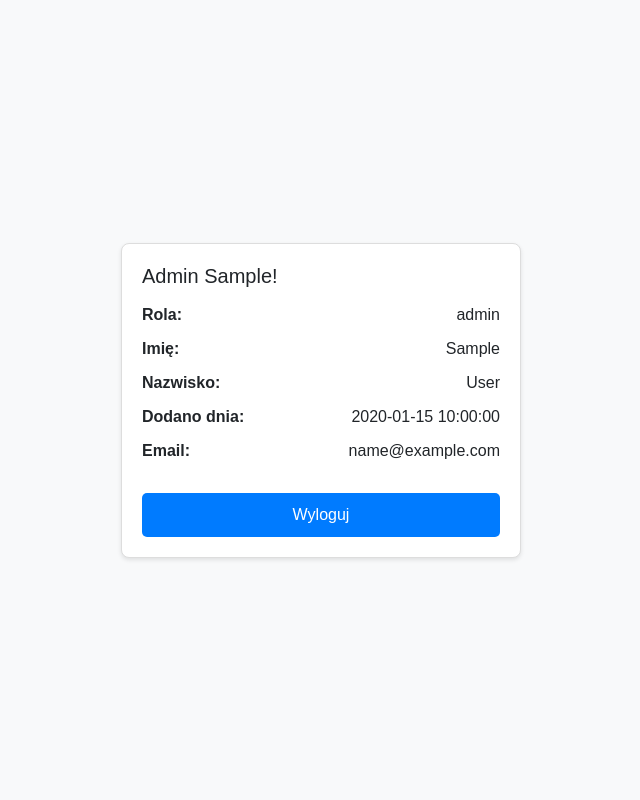
After one commit to 7I34L50N3/ProjektIPR, a Python web app: template app/templates/account_info.html in a window 1280 px wide. The commit adds this page. Shown: the whole page, without its empty margins (319-959 px from the left). Run offline with Jinja, Linux system fonts and the light colour scheme; the template is opened without the code that fills it: most values are stand-ins (such as "Sample title", 1, 10 or a date in 2020).

Commit message:
Update_24-01-2025_10:52

```diff
--- /dev/null
+++ b/app/templates/account_info.html
@@ -0,0 +1,57 @@
+<!DOCTYPE html>
+<html lang="pl">
+<head>
+    <meta charset="UTF-8">
+    <meta name="viewport" content="width=device-width, initial-scale=1.0">
+    <title>Informacje o koncie</title>
+    <link href="https://cdn.jsdelivr.net/npm/bootstrap@5.3.1/dist/css/bootstrap.min.css" rel="stylesheet">
+    <style>
+        body {
+            margin: 0;
+            background-color: #f8f9fa;
+            font-family: Arial, sans-serif;
+            height: 100vh;
+            display: flex;
+            flex-direction: column;
+            justify-content: center;
+            align-items: center;
+        }
+        .card {
+            width: 400px;
+            border: 1px solid #ddd;
+            border-radius: 8px;
+            padding: 20px;
+            background-color: #ffffff;
+            box-shadow: 0 2px 4px rgba(0, 0, 0, 0.1);
+        }
+        .card h5 {
+            margin-bottom: 15px;
+        }
+        .card .info-row {
+            display: flex;
+            justify-content: space-between;
+            margin-bottom: 10px;
+        }
+        .card button {
+            margin-top: 20px;
+            width: 100%;
+            background-color: #007bff;
+            border: none;
+            color: #fff;
+            padding: 10px;
+            border-radius: 5px;
+        }
+    </style>
+</head>
+<body>
+    <div class="card">
+        <h5>Admin {{ first_name }}!</h5>
+        <div class="info-row"><strong>Rola:</strong> <span>{{ role }}</span></div>
+        <div class="info-row"><strong>Imię:</strong> <span>{{ first_name }}</span></div>
+        <div class="info-row"><strong>Nazwisko:</strong> <span>{{ last_name }}</span></div>
+        <div class="info-row"><strong>Dodano dnia:</strong> <span>{{ added_date }}</span></div>
+        <div class="info-row"><strong>Email:</strong> <span>{{ email }}</span></div>
+        <button onclick="window.location.href='{{ url_for('logout') }}'">Wyloguj</button>
+    </div>
+</body>
+</html>
--- a/app/templates/success.html
+++ b/app/templates/admin_dashboard.html
@@ -130,7 +130,7 @@
             <div class="profile">
                 <img src="https://via.placeholder.com/100" alt="Profile">
                 <h3>{{ username }}</h3>
-                <button>Informacje o koncie</button>
+                <button onclick="window.location.href='{{ url_for('account_info') }}'">Informacje o koncie</button>
             </div>
         </div>
 
```
Also changed, not shown: app/api.py (+26 -5 lines), README.md.
